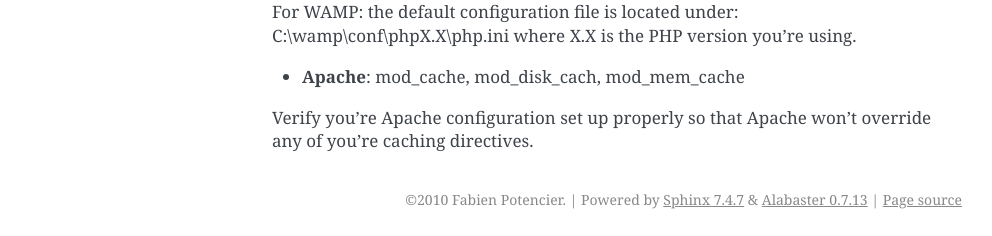
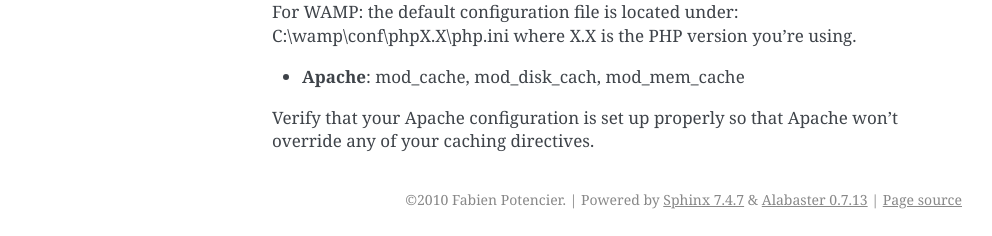
Before and after one commit to silexphp/Silex, a Sphinx documentation site: the page built from doc/extensions/http_cache.rst, in a window 1280 px wide. Shown: the part 1896-2132 px from the top of the page, without its empty margins (148-1140 px from the left). Built offline with Sphinx 7.4.7, drawn with Linux system fonts in a browser that asks for light colours.

Commit message:
Fixed spelling according to pull comments.

```diff
--- a/doc/extensions/http_cache.rst
+++ b/doc/extensions/http_cache.rst
@@ -91,5 +91,5 @@ For WAMP: the default configuration file is located under:
 C:\\wamp\\conf\\phpX.X\\php.ini where X.X is the PHP version you're using.
 
 * **Apache**: mod_cache, mod_disk_cach, mod_mem_cache
-Verify you're Apache configuration set up properly so that Apache won't override any
-of you're caching directives.
+Verify that your Apache configuration is set up properly so that Apache won't override any
+of your caching directives.
```
